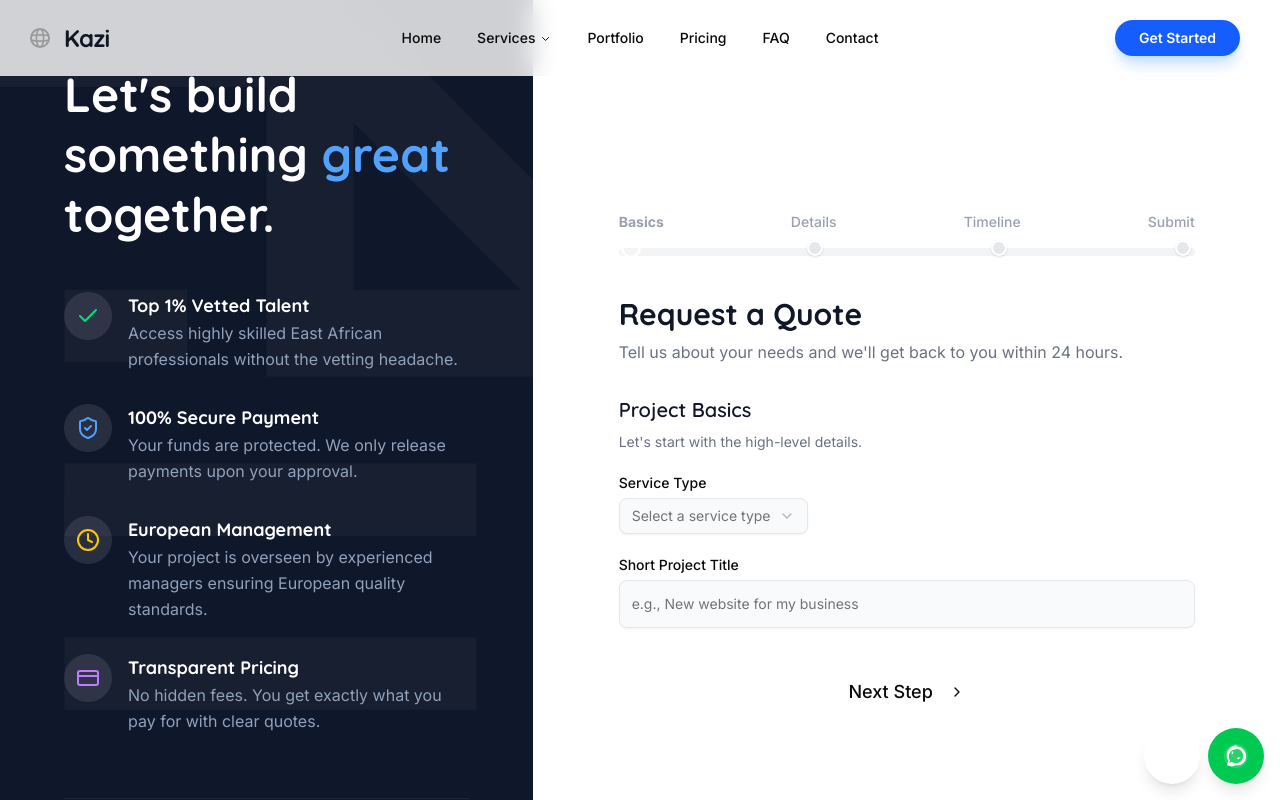
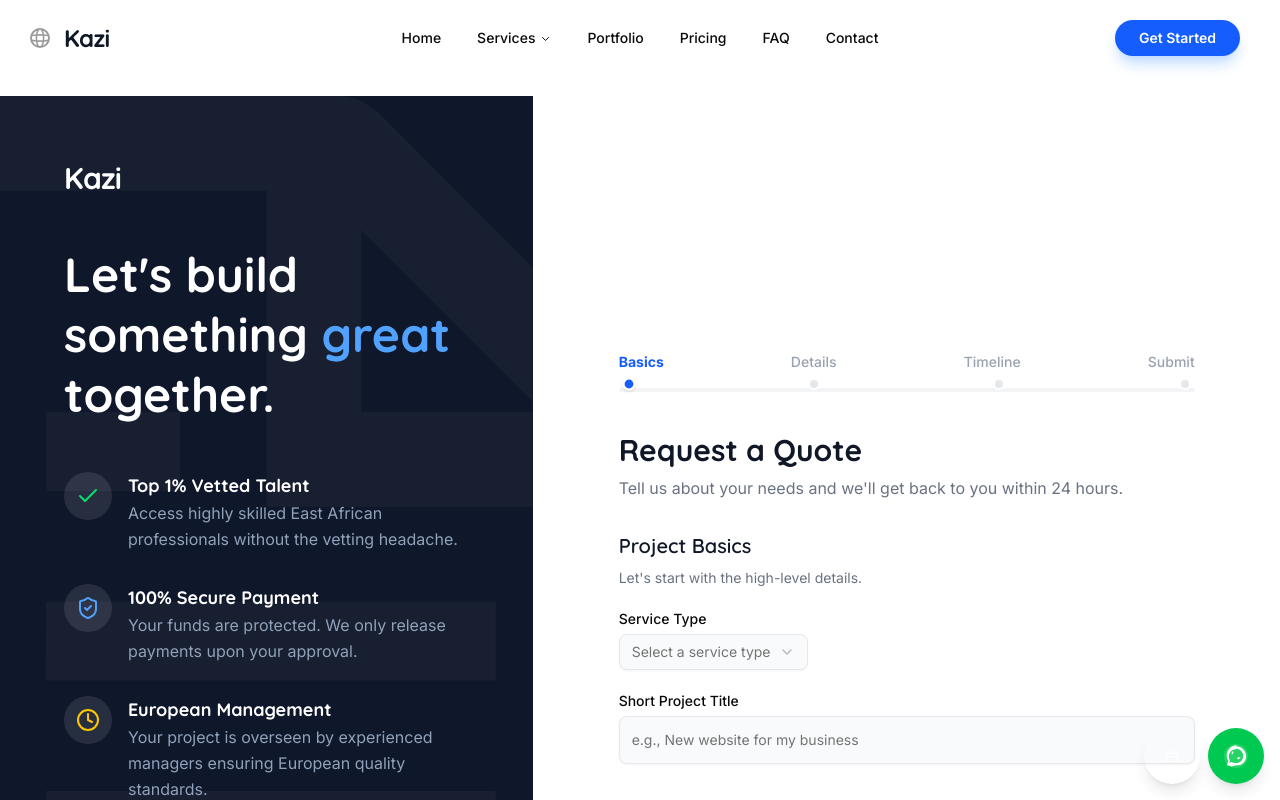
Before and after one commit to Atwoto/kazi_web, a Next.js app: page /contact in a window 1280 px wide. Shown: the top 800 px of the page. Built offline with nearby package versions, Linux system fonts and the light colour scheme.

Commit message:
first commit

```diff
--- a/app/contact/page.tsx
+++ b/app/contact/page.tsx
@@ -365,15 +365,19 @@ export default function ContactPage() {
   };
 
   return (
-    <div className="min-h-screen bg-white">
-      <div className="flex flex-col lg:flex-row min-h-screen">
+    <div className="min-h-screen bg-white pt-[72px] lg:pt-24">
+      <div className="flex flex-col lg:flex-row min-h-[calc(100vh-6rem)]">
 
         {/* Left Side: Value Props (Fixed Sidebar on Desktop) */}
-        <div className="lg:w-5/12 bg-slate-900 text-white p-8 lg:p-16 flex flex-col justify-center relative overflow-hidden">
+        <div className="lg:w-5/12 bg-slate-900 text-white p-8 lg:p-16 flex flex-col justify-center relative overflow-hidden order-first">
            {/* Background Decoration */}
            <div className="absolute top-0 left-0 w-full h-full bg-[url('/file.svg')] opacity-10 bg-cover bg-center" />
 
            <div className="relative z-10">
+             <Link href="/" className="inline-block mb-12">
+               <span className="text-3xl font-heading font-bold tracking-tight">Kazi</span>
+             </Link>
+
              <h1 className="text-4xl lg:text-5xl font-heading font-bold mb-8 leading-tight">
                Let's build something <span className="text-blue-400">great</span> together.
              </h1>
@@ -433,34 +437,29 @@ export default function ContactPage() {
             {/* Progress Stepper */}
             <div className="mb-10 relative">
               <div className="flex justify-between items-center mb-4 text-sm font-medium text-gray-400 relative z-10">
-                <span className={cn("transition-colors duration-300", currentStep >= 0 && "text-primary font-bold")}>Basics</span>
-                <span className={cn("transition-colors duration-300", currentStep >= 1 && "text-primary font-bold")}>Details</span>
-                <span className={cn("transition-colors duration-300", currentStep >= 2 && "text-primary font-bold")}>Timeline</span>
-                <span className={cn("transition-colors duration-300", currentStep >= 3 && "text-primary font-bold")}>Submit</span>
+                <span className={cn("transition-colors duration-300", currentStep >= 0 && "text-blue-600 font-bold")}>Basics</span>
+                <span className={cn("transition-colors duration-300", currentStep >= 1 && "text-blue-600 font-bold")}>Details</span>
+                <span className={cn("transition-colors duration-300", currentStep >= 2 && "text-blue-600 font-bold")}>Timeline</span>
+                <span className={cn("transition-colors duration-300", currentStep >= 3 && "text-blue-600 font-bold")}>Submit</span>
               </div>
 
               {/* Progress Track */}
-              <div className="h-2 w-full bg-gray-100 rounded-full overflow-hidden relative">
-                {/* Active Progress Fill with Animated Line Drawing */}
+              <div className="h-1 w-full bg-gray-100 rounded-full overflow-hidden relative">
+                {/* Active Progress Fill */}
                 <div
-                  className="h-full bg-gradient-to-r from-blue-600 to-blue-700 rounded-full transition-all duration-700 ease-out absolute top-0 left-0 shadow-sm"
-                  style={{
-                    width: `${((currentStep) / (totalSteps - 1)) * 100}%`,
-                    transition: currentStep === 0 ? 'width 0ms' : 'width 700ms cubic-bezier(0.4, 0, 0.2, 1)',
-                  }}
+                  className="h-full bg-blue-600 transition-all duration-500 ease-out absolute top-0 left-0"
+                  style={{ width: `${((currentStep) / (totalSteps - 1)) * 100}%` }}
                 />
               </div>
 
               {/* Step Indicators (Dots) */}
-              <div className="flex justify-between absolute top-[28px] w-full px-1">
+              <div className="flex justify-between absolute top-[26px] w-full px-1">
                  {[0, 1, 2, 3].map((step) => (
                    <div
                      key={step}
                      className={cn(
-                       "w-4 h-4 rounded-full border-2 border-white transition-all duration-500",
-                       currentStep >= step
-                         ? "bg-primary shadow-lg scale-125 ring-2 ring-primary/30"
-                         : "bg-gray-200 shadow-sm"
+                       "w-3 h-3 rounded-full border-2 border-white transition-all duration-500",
+                       currentStep >= step ? "bg-blue-600 shadow-sm scale-110" : "bg-gray-200"
                      )}
                    />
                  ))}
--- a/app/page.tsx
+++ b/app/page.tsx
@@ -9,7 +9,7 @@ export default function Home() {
   return (
     <>
       {/* Hero Section - Refactored for Clean, White, Split Layout */}
-      <section className="relative w-full pt-32 pb-20 md:pt-40 md:pb-32 bg-white overflow-hidden">
+      <section className="relative w-full pt-24 pb-20 md:pt-40 md:pb-32 bg-white overflow-hidden">
         <div className="container mx-auto px-4 md:px-6">
           <div className="grid grid-cols-1 lg:grid-cols-2 gap-12 items-center">
 
--- a/components/services/ServicePageTemplate.tsx
+++ b/components/services/ServicePageTemplate.tsx
@@ -13,7 +13,7 @@ export default function ServicePageTemplate({ service }: ServicePageTemplateProp
   return (
     <div className="bg-white">
       {/* Hero Section */}
-      <section className="relative w-full pt-32 pb-16 md:pt-40 md:pb-24">
+      <section className="relative w-full pt-24 pb-16 md:pt-40 md:pb-24">
         <div className="container mx-auto px-4 md:px-6">
           <div className="grid grid-cols-1 lg:grid-cols-2 gap-12 items-center">
             <div>
```
